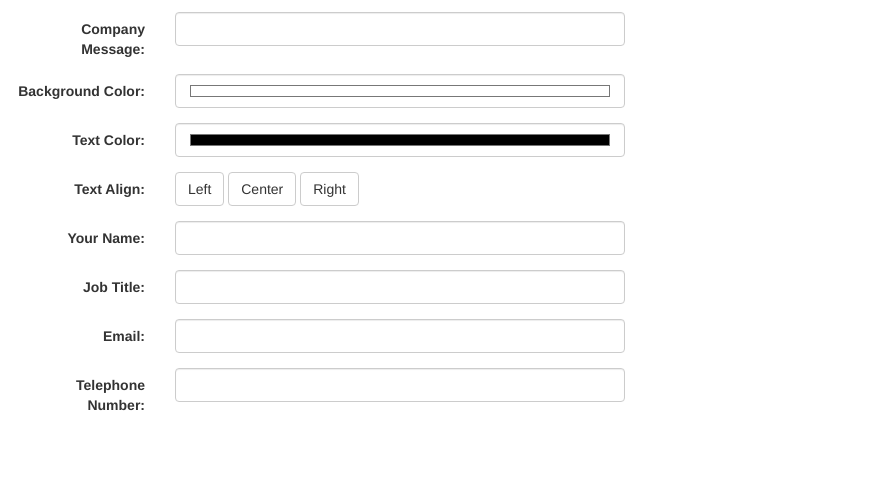
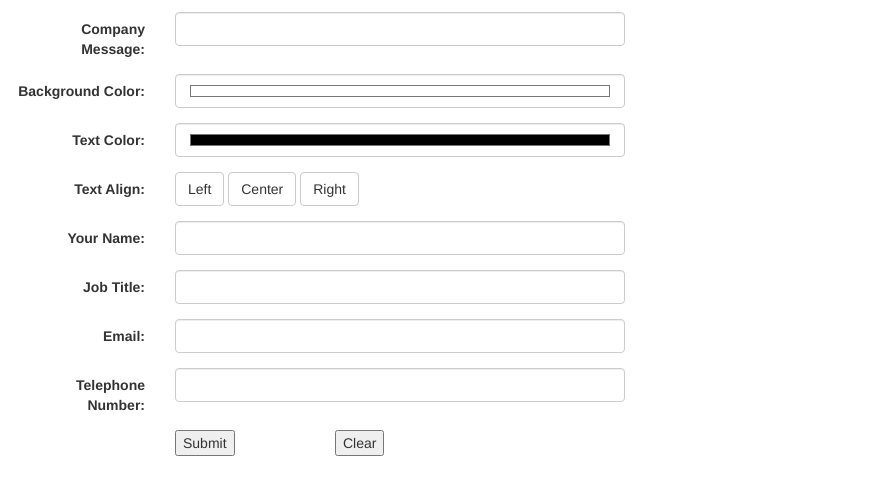
Before and after one commit to abaker93/BusinessCardApplication, a website built with Parcel: page index.html in a window 1280 px wide. Shown: the part 107-602 px from the top of the page, without its empty margins (0-878 px from the left). Built offline with nearby package versions, Linux system fonts and the light colour scheme.

Commit message:
Submit & Clear buttons

```diff
--- a/index.html
+++ b/index.html
@@ -207,6 +207,25 @@
 							</div>
 						</div>
 						<!-- // INPUT TELEPHONE NUMBER -->
+
+						<!-- FORM SUBMIT / RESET -->
+						<div class="form-group">
+							<div class="col-sm-3 col-sm-offset-3">
+								<input
+									type="button"
+									value="Submit"
+									onclick="formSubmit()"
+								/>
+							</div>
+							<div class="col-sm-3">
+								<input
+									type="button"
+									value="Clear"
+									onclick="formReset()"
+								/>
+							</div>
+						</div>
+						<!-- // FORM SUBMIT / RESET -->
 					</form>
 				</div>
 
```
